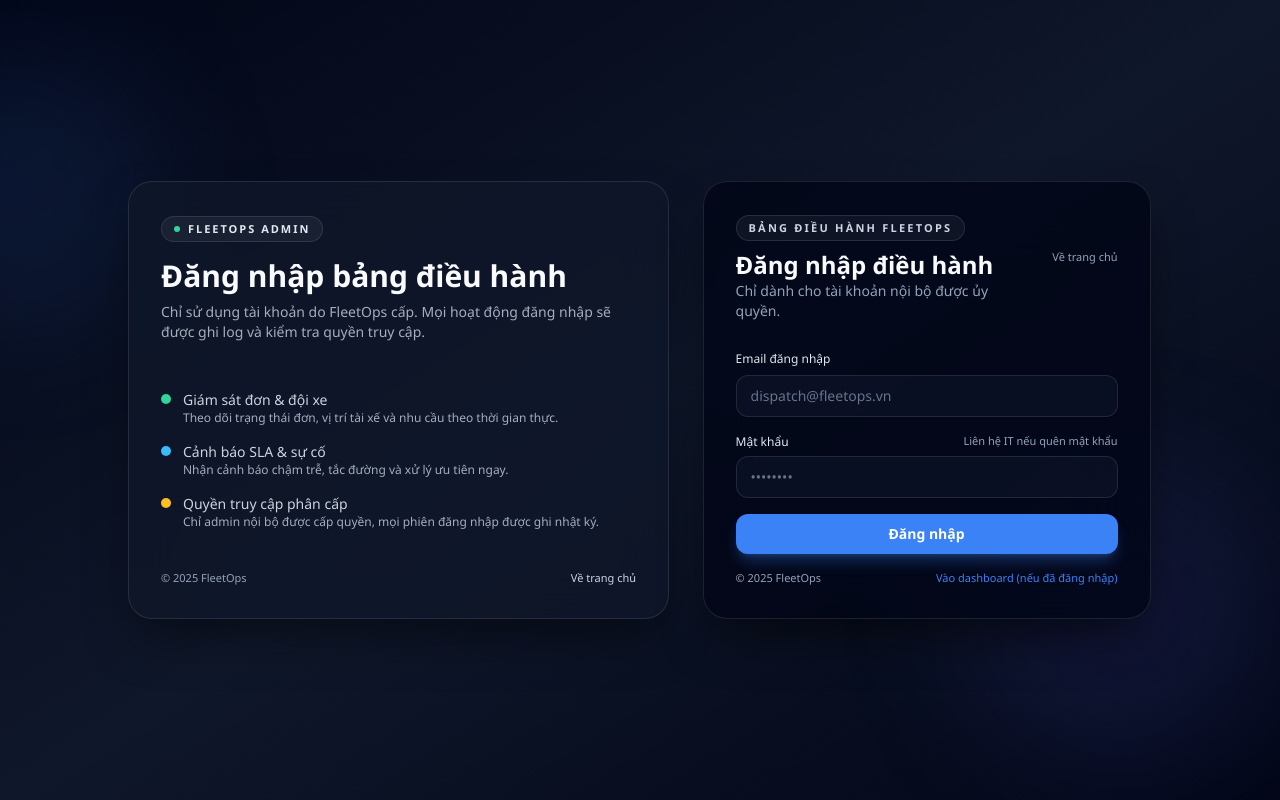
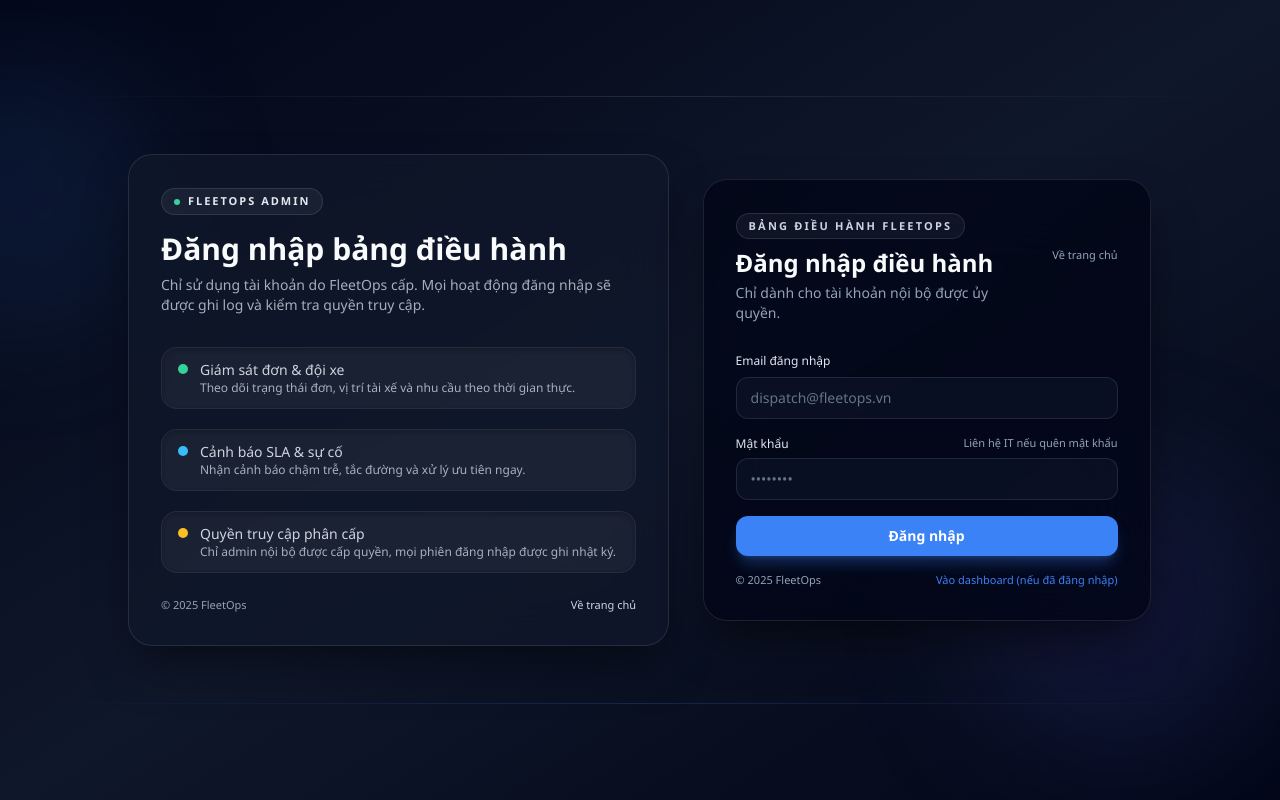
Before and after one commit to reddog-dev01/BOOKING-APPS, a Next.js app in the folder apps/admin/: page /admin/login in a window 1280 px wide. Built offline with nearby package versions, Linux system fonts and the light colour scheme.

Commit message:
Refine FleetOps admin login UI

```diff
--- a/apps/admin/src/app/admin/login/page.tsx
+++ b/apps/admin/src/app/admin/login/page.tsx
@@ -10,7 +10,7 @@
   redirectTo?: string;
 };
 
-// Server action: validates credentials, sets an HttpOnly cookie, and redirects to the dashboard.
+// Server action: validates credentials against env secrets, issues a scoped session cookie, then redirects.
 async function authenticate(formData: FormData) {
   "use server";
 
@@ -35,12 +35,12 @@
     redirect(`/admin/login?error=invalid&redirectTo=${encodeURIComponent(redirectTo)}`);
   }
 
-  const cookieStore = await cookies();
+  const cookieStore = await cookies(); // Await dynamic cookies API per Next.js 15+
 
   cookieStore.set(AUTH_COOKIE, "true", {
     httpOnly: true,
     sameSite: "lax",
-    secure: process.env.NODE_ENV === "production",
+    secure: process.env.NODE_ENV === "production", // Avoid dev-only HTTPS requirement
     path: "/admin",
     maxAge: EIGHT_HOURS_IN_SECONDS,
   });
@@ -69,6 +69,8 @@
       <div className="pointer-events-none absolute inset-0">
         <div className="absolute -left-32 top-10 h-72 w-72 rounded-full bg-accent/10 blur-3xl" />
         <div className="absolute bottom-6 right-0 h-80 w-80 rounded-full bg-indigo-500/10 blur-3xl" />
+        <div className="absolute inset-x-12 top-24 h-px bg-gradient-to-r from-transparent via-white/10 to-transparent" />
+        <div className="absolute inset-x-12 bottom-24 h-px bg-gradient-to-r from-transparent via-accent/20 to-transparent" />
       </div>
 
       <div className="relative z-10 grid w-full max-w-5xl gap-8 md:grid-cols-[1.2fr,1fr]">
@@ -86,22 +88,22 @@
             </div>
           </div>
 
-          <div className="mt-8 space-y-4 text-sm text-slate-200/90">
-            <div className="flex items-start gap-3">
+          <div className="mt-8 space-y-5 text-sm text-slate-200/90">
+            <div className="flex items-start gap-3 rounded-2xl border border-white/5 bg-white/5 px-4 py-3 shadow-inner shadow-black/20">
               <div className="mt-1 h-2.5 w-2.5 rounded-full bg-emerald-400" aria-hidden />
               <div>
                 <p className="font-medium">Giám sát đơn & đội xe</p>
                 <p className="text-xs text-slate-300/80">Theo dõi trạng thái đơn, vị trí tài xế và nhu cầu theo thời gian thực.</p>
               </div>
             </div>
-            <div className="flex items-start gap-3">
+            <div className="flex items-start gap-3 rounded-2xl border border-white/5 bg-white/5 px-4 py-3 shadow-inner shadow-black/20">
               <div className="mt-1 h-2.5 w-2.5 rounded-full bg-sky-400" aria-hidden />
               <div>
                 <p className="font-medium">Cảnh báo SLA & sự cố</p>
                 <p className="text-xs text-slate-300/80">Nhận cảnh báo chậm trễ, tắc đường và xử lý ưu tiên ngay.</p>
               </div>
             </div>
-            <div className="flex items-start gap-3">
+            <div className="flex items-start gap-3 rounded-2xl border border-white/5 bg-white/5 px-4 py-3 shadow-inner shadow-black/20">
               <div className="mt-1 h-2.5 w-2.5 rounded-full bg-amber-400" aria-hidden />
               <div>
                 <p className="font-medium">Quyền truy cập phân cấp</p>
@@ -125,7 +127,7 @@
                 Bảng điều hành FleetOps
               </div>
               <div className="flex items-start justify-between gap-4">
-                <div>
+                <div className="space-y-1">
                   <h2 className="text-2xl font-semibold text-slate-50">Đăng nhập điều hành</h2>
                   <p className="text-sm text-slate-400">Chỉ dành cho tài khoản nội bộ được ủy quyền.</p>
                 </div>
@@ -145,7 +147,7 @@
               </div>
             ) : null}
 
-            <form action={authenticate} method="post" className="space-y-4">
+            <form action={authenticate} className="space-y-4">
               <input type="hidden" name="redirectTo" value={redirectTo} />
 
               <div className="space-y-1.5">
```
